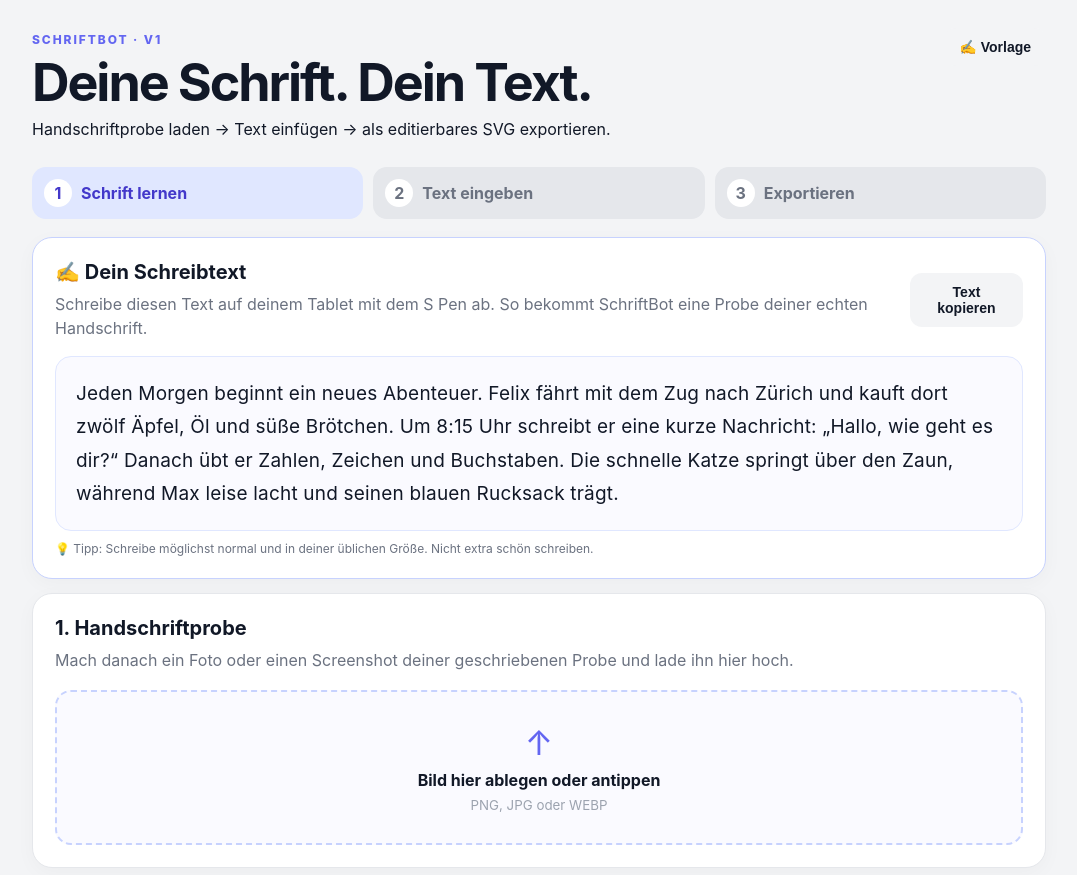
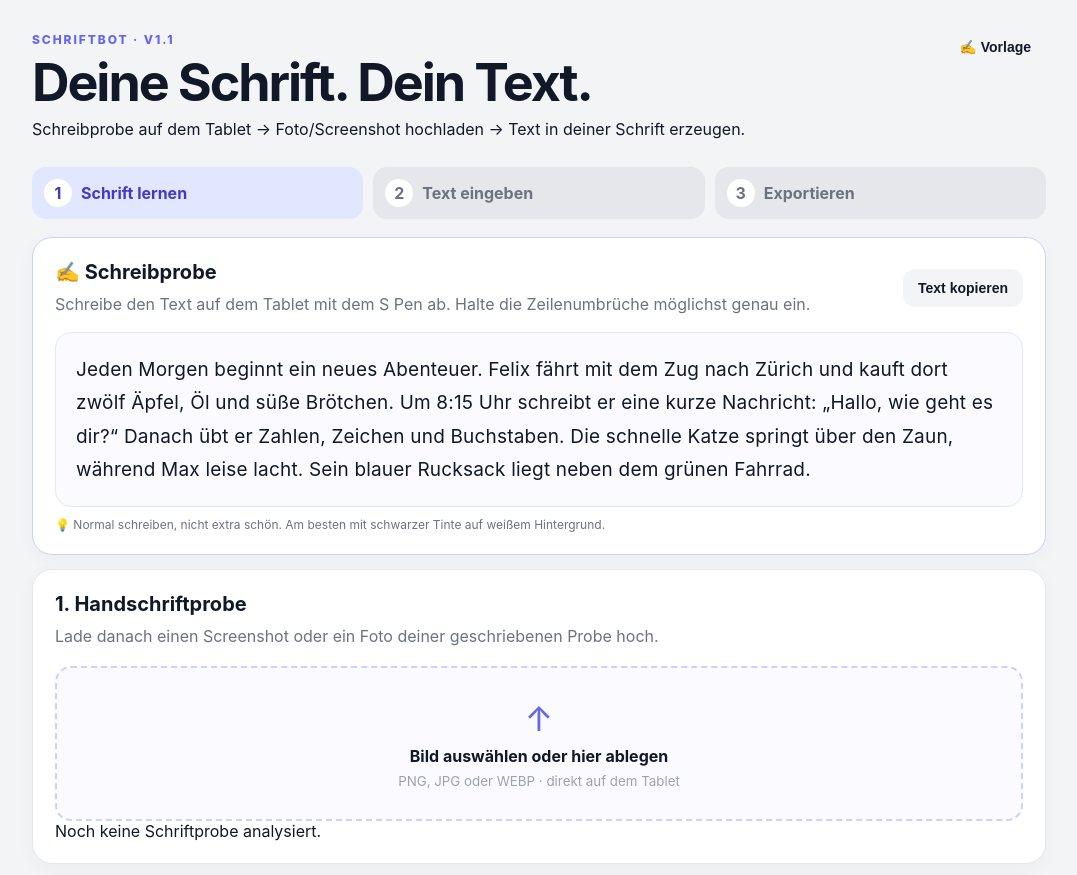
Before and after one commit to polanskileonard767-crypto/Schrift-bot, a plain HTML site: page index.html in a window 1280 px wide. Shown: the top 875 px of the page, without its empty margins (101-1178 px from the left). Drawn offline with Linux system fonts and the light colour scheme.

Commit message:
Update Schreibprobe für Tablet und Handschriftanalyse

```diff
--- a/index.html
+++ b/index.html
@@ -2,7 +2,7 @@
 <html lang="de">
 <head>
   <meta charset="utf-8">
-  <meta name="viewport" content="width=device-width,initial-scale=1">
+  <meta name="viewport" content="width=device-width,initial-scale=1,viewport-fit=cover">
   <meta name="theme-color" content="#111827">
   <title>SchriftBot</title>
   <link rel="stylesheet" href="style.css">
@@ -11,9 +11,9 @@
   <main class="app">
     <header>
       <div>
-        <span class="eyebrow">SCHRIFTBOT · V1</span>
+        <span class="eyebrow">SCHRIFTBOT · V1.1</span>
         <h1>Deine Schrift. Dein Text.</h1>
-        <p>Handschriftprobe laden → Text einfügen → als editierbares SVG exportieren.</p>
+        <p>Schreibprobe auf dem Tablet → Foto/Screenshot hochladen → Text in deiner Schrift erzeugen.</p>
       </div>
       <button id="downloadTemplate" class="ghost">✍️ Vorlage</button>
     </header>
@@ -27,27 +27,35 @@
     <section class="card sample-task">
       <div class="result-head">
         <div>
-          <h2>✍️ Dein Schreibtext</h2>
-          <p class="muted">Schreibe diesen Text auf deinem Tablet mit dem S Pen ab. So bekommt SchriftBot eine Probe deiner echten Handschrift.</p>
+          <h2>✍️ Schreibprobe</h2>
+          <p class="muted">Schreibe den Text auf dem Tablet mit dem S Pen ab. Halte die Zeilenumbrüche möglichst genau ein.</p>
         </div>
         <button id="copySample" class="ghost">Text kopieren</button>
       </div>
-      <div class="sample-text" id="sampleText">Jeden Morgen beginnt ein neues Abenteuer. Felix fährt mit dem Zug nach Zürich und kauft dort zwölf Äpfel, Öl und süße Brötchen. Um 8:15 Uhr schreibt er eine kurze Nachricht: „Hallo, wie geht es dir?“ Danach übt er Zahlen, Zeichen und Buchstaben. Die schnelle Katze springt über den Zaun, während Max leise lacht und seinen blauen Rucksack trägt.</div>
-      <p class="hint">💡 Tipp: Schreibe möglichst normal und in deiner üblichen Größe. Nicht extra schön schreiben.</p>
+      <div class="sample-text" id="sampleText">Jeden Morgen beginnt ein neues Abenteuer.
+Felix fährt mit dem Zug nach Zürich und kauft dort zwölf Äpfel, Öl und süße Brötchen.
+Um 8:15 Uhr schreibt er eine kurze Nachricht: „Hallo, wie geht es dir?“
+Danach übt er Zahlen, Zeichen und Buchstaben.
+Die schnelle Katze springt über den Zaun, während Max leise lacht.
+Sein blauer Rucksack liegt neben dem grünen Fahrrad.</div>
+      <p class="hint">💡 Normal schreiben, nicht extra schön. Am besten mit schwarzer Tinte auf weißem Hintergrund.</p>
     </section>
 
     <section class="card">
       <h2>1. Handschriftprobe</h2>
-      <p class="muted">Mach danach ein Foto oder einen Screenshot deiner geschriebenen Probe und lade ihn hier hoch.</p>
+      <p class="muted">Lade danach einen Screenshot oder ein Foto deiner geschriebenen Probe hoch.</p>
       <label class="upload" id="dropZone">
         <input id="sampleInput" type="file" accept="image/*">
         <span class="upload-icon">↑</span>
-        <strong>Bild hier ablegen oder antippen</strong>
-        <small>PNG, JPG oder WEBP</small>
+        <strong>Bild auswählen oder hier ablegen</strong>
+        <small>PNG, JPG oder WEBP · direkt auf dem Tablet</small>
       </label>
       <div class="preview-wrap hidden" id="previewWrap">
         <canvas id="sampleCanvas"></canvas>
         <div class="sample-status" id="sampleStatus">Probe geladen</div>
+      </div>
+      <div class="analysis" id="analysisBox">
+        <span class="analysis-dot"></span><span id="analysisText">Noch keine Schriftprobe analysiert.</span>
       </div>
     </section>
 
@@ -59,12 +67,13 @@
         <label>Zeilenabstand <input id="lineHeight" type="range" min="1" max="2" step="0.05" value="1.35"><output id="lineOut">1.35</output></label>
         <label>Variation <input id="variation" type="range" min="0" max="8" step="0.5" value="2"><output id="varOut">2</output></label>
       </div>
-      <button id="generate" class="primary">✍️ Handschrift erzeugen</button>
+      <button id="generate" class="primary">✍️ Mit meiner Schrift erzeugen</button>
+      <p class="hint">Die V1.1 nutzt erkannte Ausschnitte deiner Schreibprobe als einzelne Buchstaben. Fehlende Zeichen werden als Fallback dargestellt.</p>
     </section>
 
     <section class="card">
       <div class="result-head">
-        <div><h2>3. Ergebnis</h2><p class="muted">Jeder Buchstabe wird als eigenes SVG-Element angelegt.</p></div>
+        <div><h2>3. Ergebnis</h2><p class="muted">Jeder Buchstabe bleibt ein eigenes SVG-Element.</p></div>
         <div class="actions">
           <button id="clearResult" class="ghost">Löschen</button>
           <button id="downloadSvg" class="primary" disabled>SVG speichern</button>
@@ -72,7 +81,7 @@
         </div>
       </div>
       <div id="paper" class="paper empty"><span>Noch kein Ergebnis</span></div>
-      <p class="hint">💡 Im Ergebnis kannst du einzelne Buchstaben anklicken und mit der Entf-Taste löschen.</p>
+      <p class="hint">💡 Auf einen Buchstaben tippen und Entf/Backspace drücken, um ihn zu löschen.</p>
     </section>
   </main>
   <script src="app.js"></script>
```
